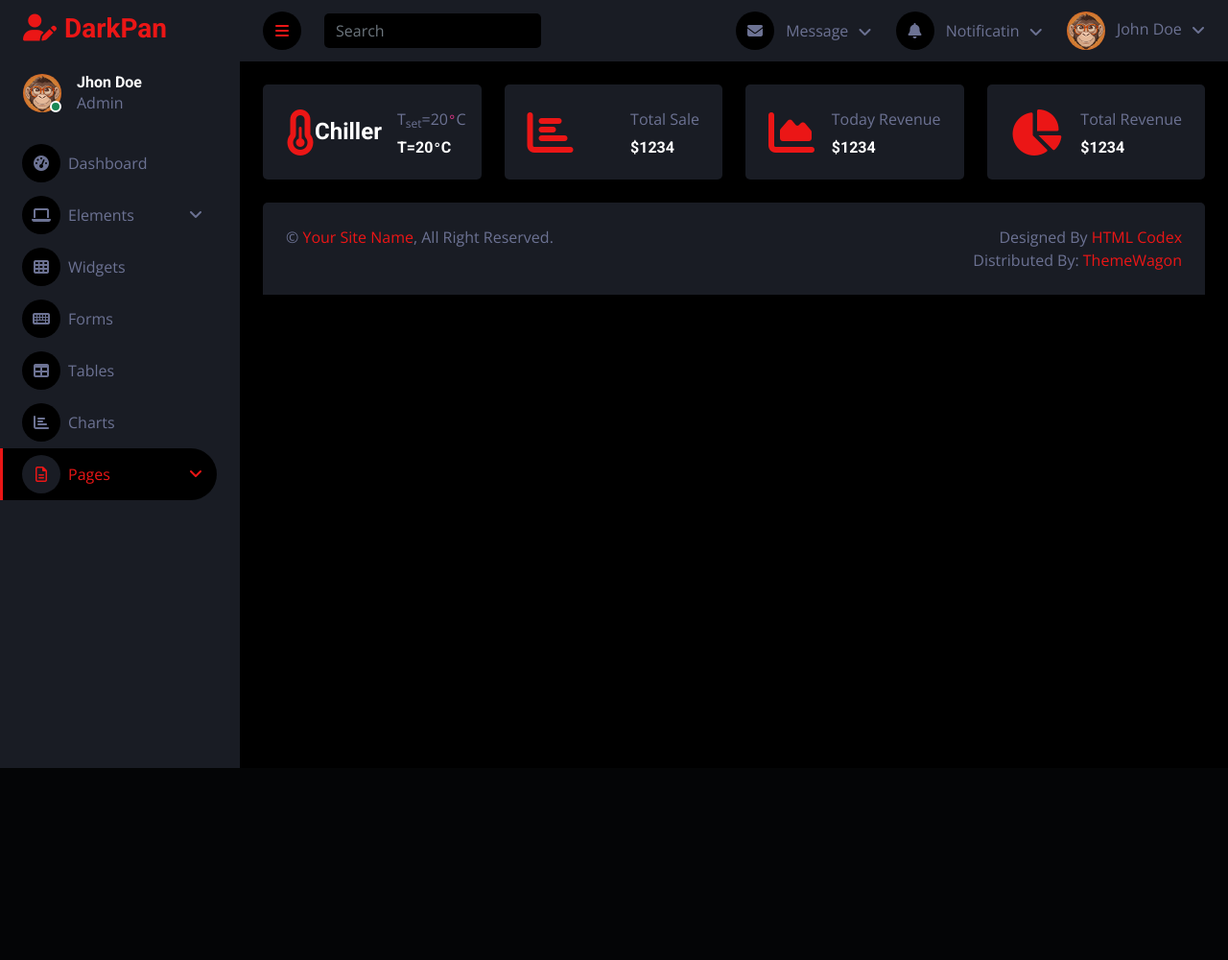
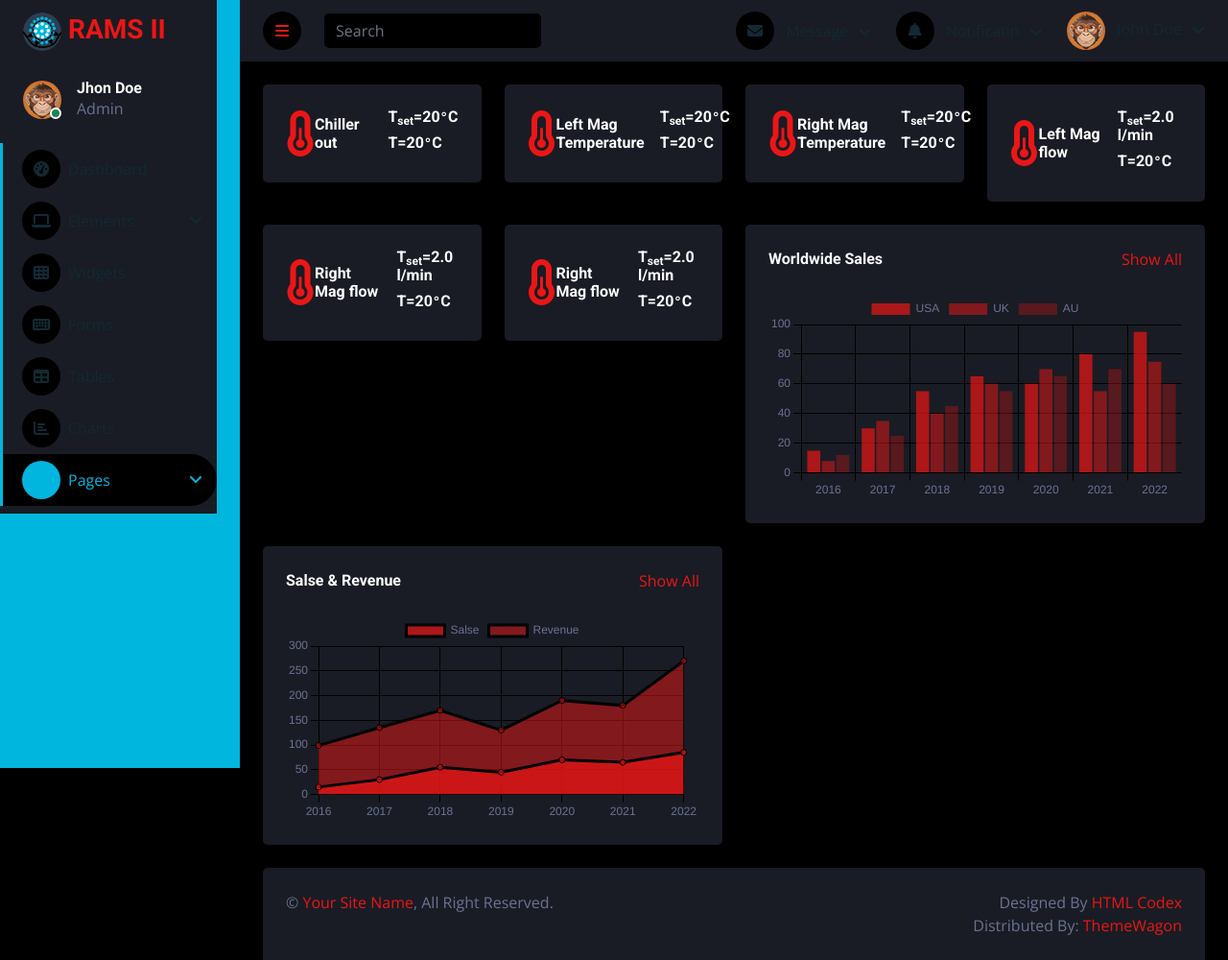
Before and after one commit to alexandrelobiancosantos/RAMS-II, a Django app: page / in a window 1280 px wide. Shown: the whole page at 96% size. Before the commit the page ends 800 px from the top, so only its background shows below. Run offline with Django 4.2, Linux system fonts and the light colour scheme; some libraries are stand-ins or nearby versions.

Commit message:
Falta trocar palleta de cores

```diff
--- a/rams_app/static/rams_app/css/style.css
+++ b/rams_app/static/rams_app/css/style.css
@@ -1,10 +1,18 @@
 /********** Template CSS **********/
-:root {
+/*:root {
     --primary: #EB1616;
     --secondary: #191C24;
     --light: #6C7293;
     --dark: #000000;
+}*/
+
+:root {
+    --primary: #00b7df;
+    --dark: #000000ff;
+    --light: #132934ff;
+    --secondary: #00B6DEff;
 }
+
 
 .back-to-top {
     position: fixed;
--- a/rams_app/templates/rams_app/pages/index.html
+++ b/rams_app/templates/rams_app/pages/index.html
@@ -21,41 +21,89 @@
                         <div class="bg-secondary rounded d-flex align-items-center justify-content-between p-4">
                             <!--i class="fa fa-chart-line fa-3x text-primary"></i-->
                             <i class="fa-solid fa-temperature-half fa-3x text-primary"></i>
-                            <h4 class="mb-0">Chiller</h6>
+                            <h6 class="mb-0">Chiller out</h6>
                             <div class="ms-3">
-                                <p class="mb-2">T<sub>set</sub>=20<code>&deg;</code>C</p>
-                                <h6 class="mb-0">T=20<code style="color: white;">&deg;</code>C</h6>
+                                <h6 class="mb-2">T<sub>set</sub>=20<code style="color: white;">&deg;</code>C</h6>
+                                <h6 class="mb-2">T=20<code style="color: white;">&deg;</code>C</h6>
                             </div>
                         </div>
                     </div>
                     <div class="col-sm-6 col-xl-3">
                         <div class="bg-secondary rounded d-flex align-items-center justify-content-between p-4">
-                            <i class="fa fa-chart-bar fa-3x text-primary"></i>
+                            <!--i class="fa fa-chart-line fa-3x text-primary"></i-->
+                            <i class="fa-solid fa-temperature-half fa-3x text-primary"></i>
+                            <h6 class="mb-0">Left Mag Temperature</h6>
                             <div class="ms-3">
-                                <p class="mb-2">Total Sale</p>
-                                <h6 class="mb-0">$1234</h6>
+                                <h6 class="mb-2">T<sub>set</sub>=20<code style="color: white;">&deg;</code>C</h6>
+                                <h6 class="mb-2">T=20<code style="color: white;">&deg;</code>C</h6>
                             </div>
                         </div>
                     </div>
                     <div class="col-sm-6 col-xl-3">
                         <div class="bg-secondary rounded d-flex align-items-center justify-content-between p-4">
-                            <i class="fa fa-chart-area fa-3x text-primary"></i>
+                            <!--i class="fa fa-chart-line fa-3x text-primary"></i-->
+                            <i class="fa-solid fa-temperature-half fa-3x text-primary"></i>
+                            <h6 class="mb-0">Right Mag Temperature</h6>
                             <div class="ms-3">
-                                <p class="mb-2">Today Revenue</p>
-                                <h6 class="mb-0">$1234</h6>
+                                <h6 class="mb-2">T<sub>set</sub>=20<code style="color: white;">&deg;</code>C</h6>
+                                <h6 class="mb-2">T=20<code style="color: white;">&deg;</code>C</h6>
                             </div>
                         </div>
                     </div>
                     <div class="col-sm-6 col-xl-3">
                         <div class="bg-secondary rounded d-flex align-items-center justify-content-between p-4">
-                            <i class="fa fa-chart-pie fa-3x text-primary"></i>
+                            <!--i class="fa fa-chart-line fa-3x text-primary"></i-->
+                            <i class="fa-solid fa-temperature-half fa-3x text-primary"></i>
+                            <h6 class="mb-0">Left Mag flow</h6>
                             <div class="ms-3">
-                                <p class="mb-2">Total Revenue</p>
-                                <h6 class="mb-0">$1234</h6>
+                                <h6 class="mb-2">T<sub>set</sub>=2.0 l/min</h6>
+                                <h6 class="mb-2">T=20<code style="color: white;">&deg;</code>C</h6>
                             </div>
                         </div>
                     </div>
+                    <div class="col-sm-6 col-xl-3">
+                        <div class="bg-secondary rounded d-flex align-items-center justify-content-between p-4">
+                            <!--i class="fa fa-chart-line fa-3x text-primary"></i-->
+                            <i class="fa-solid fa-temperature-half fa-3x text-primary"></i>
+                            <h6 class="mb-0">Right Mag flow</h6>
+                            <div class="ms-3">
+                                <h6 class="mb-2">T<sub>set</sub>=2.0 l/min</h6>
+                                <h6 class="mb-2">T=20<code style="color: white;">&deg;</code>C</h6>
+                            </div>
+                        </div>
+                    </div>
+                    <div class="col-sm-6 col-xl-3">
+                        <div class="bg-secondary rounded d-flex align-items-center justify-content-between p-4">
+                            <!--i class="fa fa-chart-line fa-3x text-primary"></i-->
+                            <i class="fa-solid fa-temperature-half fa-3x text-primary"></i>
+                            <h6 class="mb-0">Right Mag flow</h6>
+                            <div class="ms-3">
+                                <h6 class="mb-2">T<sub>set</sub>=2.0 l/min</h6>
+                                <h6 class="mb-2">T=20<code style="color: white;">&deg;</code>C</h6>
+                            </div>
+                        </div>
+                    </div>
+                    <div class="col-sm-12 col-xl-6">
+                        <div class="bg-secondary text-center rounded p-4">
+                            <div class="d-flex align-items-center justify-content-between mb-4">
+                                <h6 class="mb-0">Worldwide Sales</h6>
+                                <a href="">Show All</a>
+                            </div>
+                            <canvas id="worldwide-sales"></canvas>
+                        </div>
+                    </div>
+                    <div class="col-sm-12 col-xl-6">
+                        <div class="bg-secondary text-center rounded p-4">
+                            <div class="d-flex align-items-center justify-content-between mb-4">
+                                <h6 class="mb-0">Salse & Revenue</h6>
+                                <a href="">Show All</a>
+                            </div>
+                            <canvas id="salse-revenue"></canvas>
+                        </div>
+                    </div>
                 </div>
+
+
             </div>
             <!-- Sale & Revenue End -->
 
--- a/rams_app/templates/rams_app/partials/sidebar.html
+++ b/rams_app/templates/rams_app/partials/sidebar.html
@@ -3,7 +3,9 @@
         <div class="sidebar pe-4 pb-3">
             <nav class="navbar bg-secondary navbar-dark">
                 <a href="index.html" class="navbar-brand mx-4 mb-3">
-                    <h3 class="text-primary"><i class="fa fa-user-edit me-2"></i>DarkPan</h3>
+                    <h3 class="text-primary">
+                        <img class="rounded-circle" src="{% static 'rams_app/img/logo.png'%}" alt="" style="width: 40px; height: 40px;"> RAMS II
+                    </h3>
                 </a>
                 <div class="d-flex align-items-center ms-4 mb-4">
                     <div class="position-relative">
```
